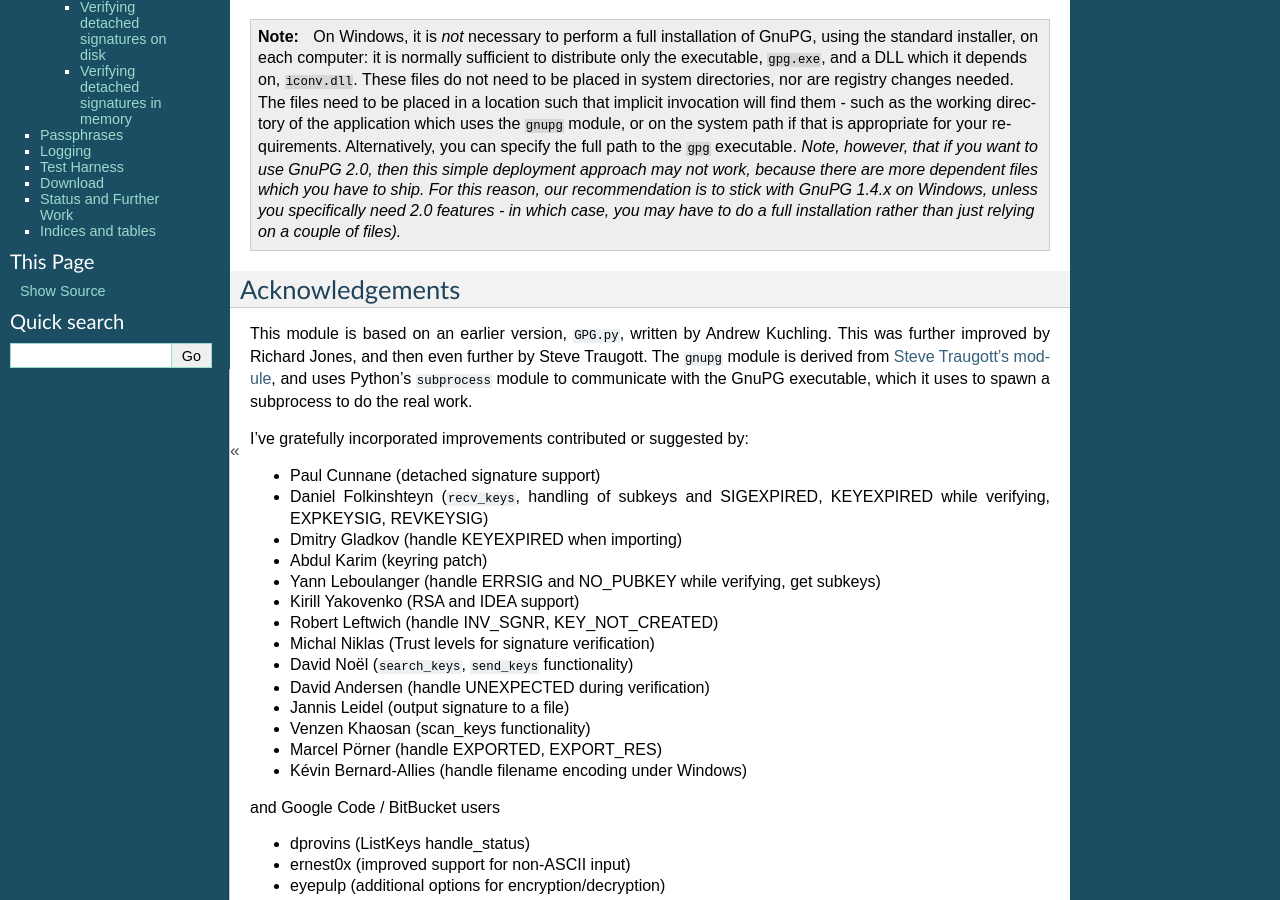
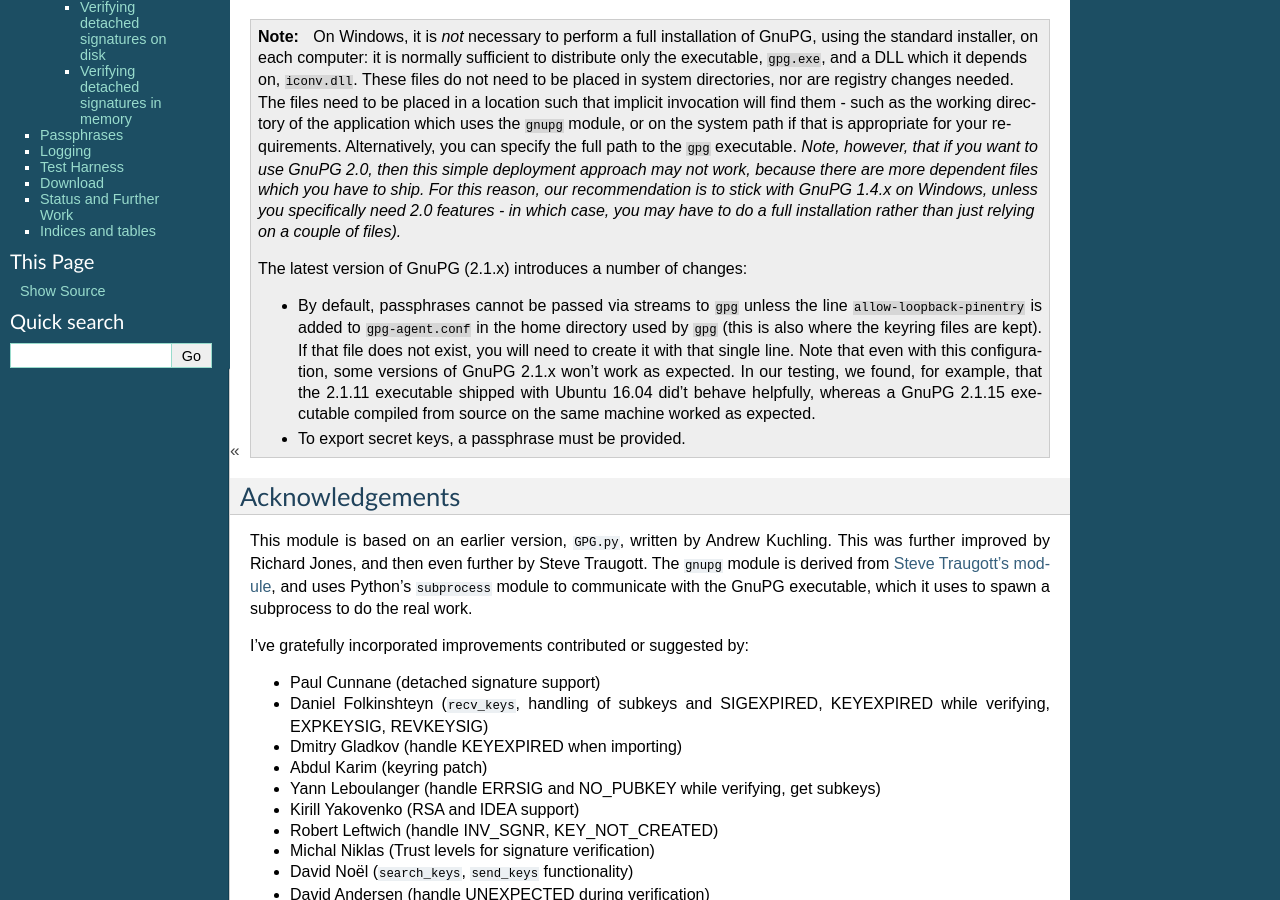
Before and after one commit to vsajip/python-gnupg, a Sphinx documentation site: the page built from docs/index.rst, in a window 1280 px wide and 900 px high, scrolled down 539 px. Built offline with Sphinx 7.4.7, drawn with Linux system fonts in a browser that asks for light colours; formulas are drawn with MathJax 3.

Commit message:
Updated documentation with a note about GnuPG 2.1.x.

```diff
--- a/docs/index.rst
+++ b/docs/index.rst
@@ -44,6 +44,15 @@
    the full path to the ``gpg`` executable. *Note, however, that if you want to use GnuPG 2.0, then this simple deployment approach may not work, because
    there are more dependent files which you have to ship. For this reason, our recommendation is to stick with GnuPG 1.4.x on Windows, unless you
    specifically need 2.0 features - in which case, you may have to do a full installation rather than just relying on a couple of files).*
+
+   The latest version of GnuPG (2.1.x) introduces a number of changes:
+
+   * By default, passphrases cannot be passed via streams to ``gpg`` unless the line ``allow-loopback-pinentry`` is added to ``gpg-agent.conf`` in the home
+     directory used by ``gpg`` (this is also where the keyring files are kept). If that file does not exist, you will need to create it with that single line.
+     Note that even with this configuration, some versions of GnuPG 2.1.x won't work as expected. In our testing, we found, for example, that the 2.1.11
+     executable shipped with Ubuntu 16.04 did't behave helpfully, whereas a GnuPG 2.1.15 executable compiled from source on the same machine worked as
+     expected.
+   * To export secret keys, a passphrase must be provided.
 
 __ gnupg-win-bin_
 
```
